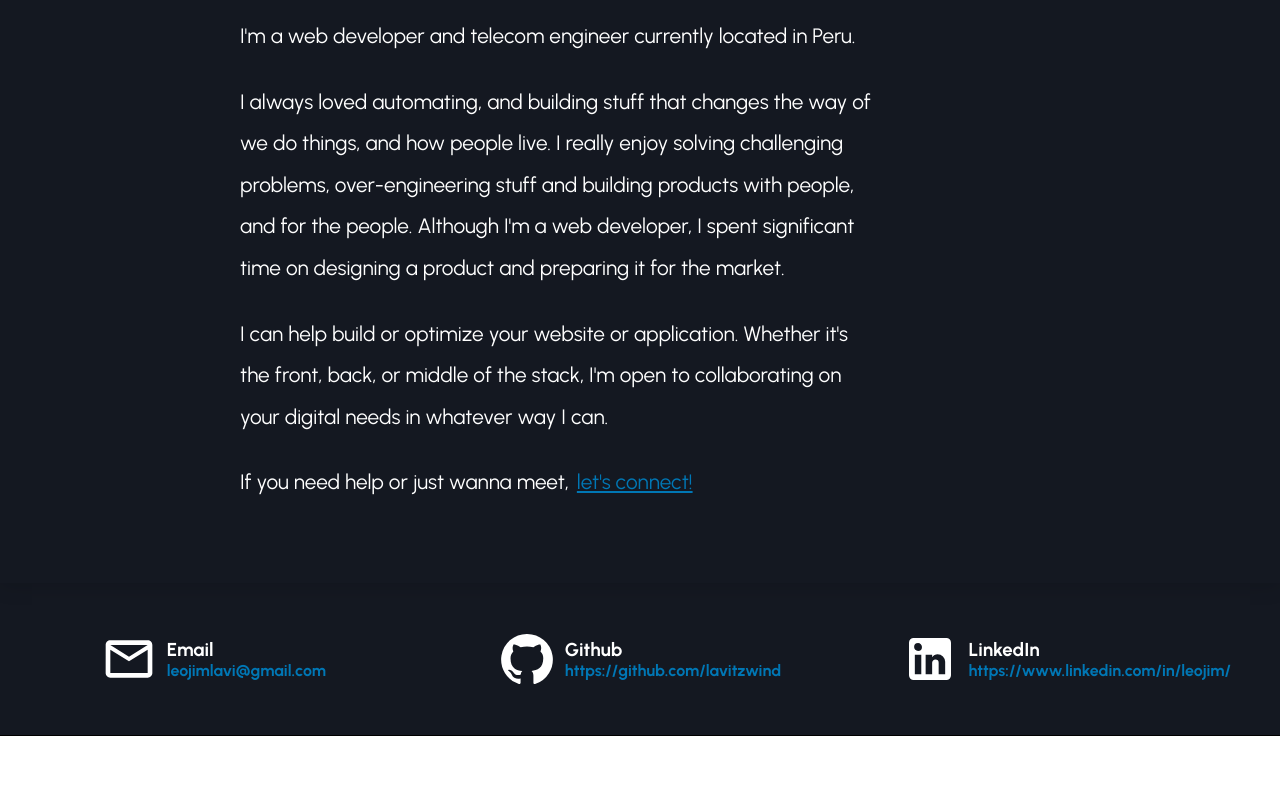
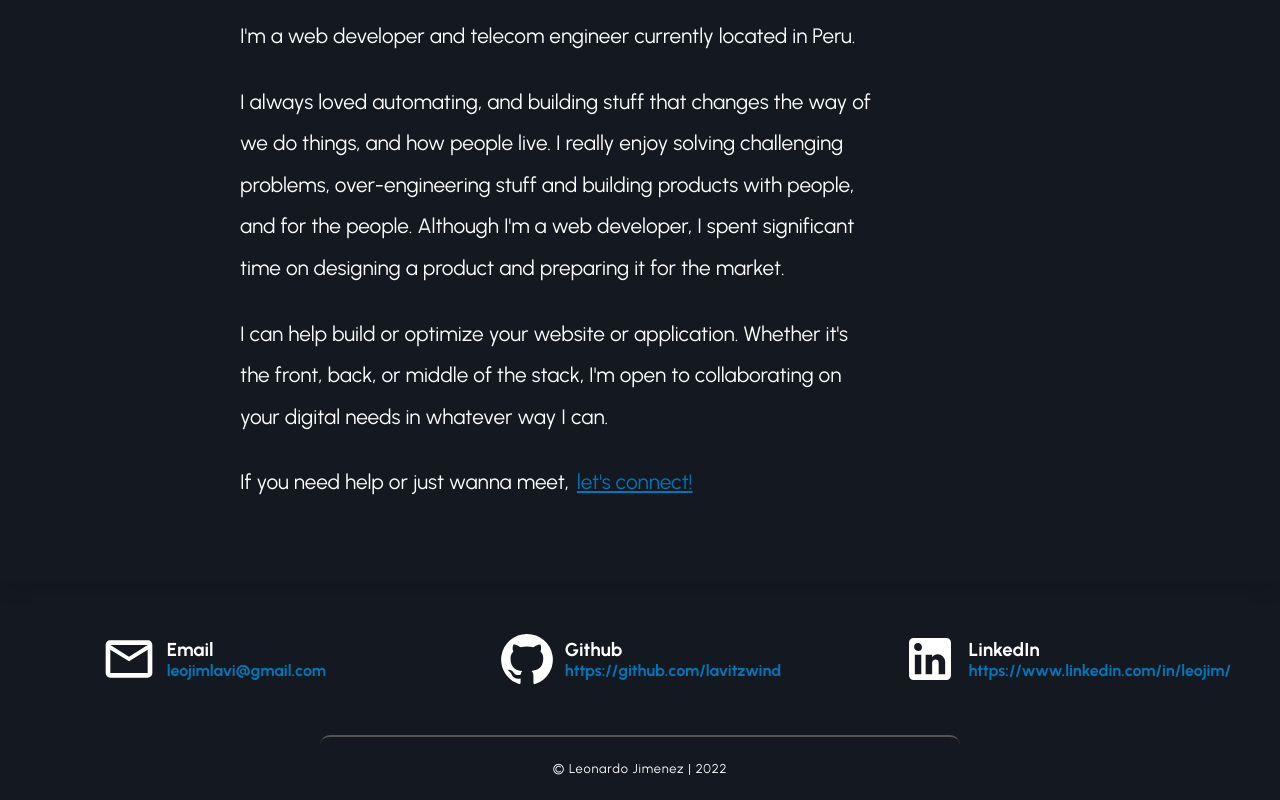
Before and after one commit to lavitzwind/portfolio, a React (Create React App) app: page / in a window 1280 px wide. Shown: the part 2432-3232 px from the top of the page. Before the commit the page ends 3168 px from the top, so only its background shows below. Built offline with nearby package versions, Linux system fonts and the light colour scheme.

Commit message:
Footer section design :: Footer.jsx

```diff
--- a/src/components/Contact.jsx
+++ b/src/components/Contact.jsx
@@ -9,14 +9,12 @@ const Container = styled.div`
   display: flex;
   flex-direction: column;
   background-color: rgb(20, 24, 33);
-  border-bottom: #000;
 `;
 
 const ContactWrapper = styled.div`
   display: grid;
   grid-template-columns: 1fr 1fr 1fr;
   color: #fff;
-  border-bottom: 0.05rem solid #000;
 `;
 
 const Email = styled.div`
--- /dev/null
+++ b/src/components/Footer.jsx
@@ -0,0 +1,38 @@
+import styled from "styled-components";
+
+const Container = styled.div`
+  display: flex;
+  justify-content: center;
+  align-items: center;
+  width: 100%;
+  background-color: rgb(20, 24, 33);
+`;
+
+const Wrapper = styled.div`
+  display: flex;
+  justify-content: center;
+  align-items: center;
+  width: 50%;
+  height: 100%;
+  color: #fff;
+  padding: 1.5rem;
+  border-top: 2px solid #555;
+  border-radius: 10px;
+
+  span {
+    font-size: 0.8rem;
+    letter-spacing: 0.065em;
+  }
+`;
+
+const Footer = () => {
+  return (
+    <Container>
+      <Wrapper>
+        <span>© Leonardo Jimenez | 2022</span>
+      </Wrapper>
+    </Container>
+  );
+};
+
+export default Footer;
--- a/src/page/Home.js
+++ b/src/page/Home.js
@@ -1,5 +1,6 @@
 import About from "../components/About";
 import Contact from "../components/Contact";
+import Footer from "../components/Footer";
 import Header from "../components/Header";
 import ProjectList from "../components/ProjectList";
 
@@ -10,6 +11,7 @@ const Home = () => {
       <ProjectList />
       <About />
       <Contact />
+      <Footer />
     </div>
   );
 };
```
